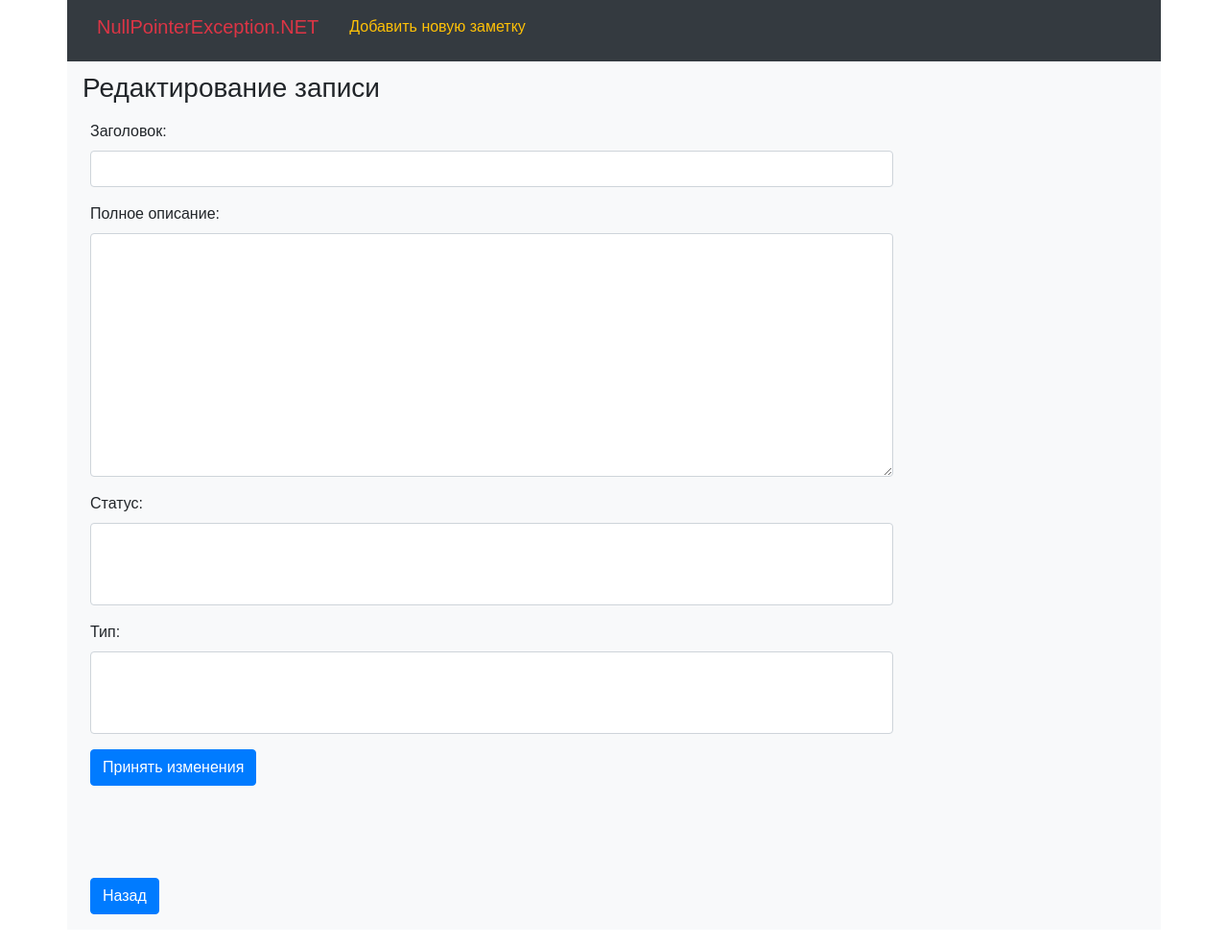
After one commit to Rashid-ad-din/homework_70_rashid_gulamov, a Django app: template app/webapp/templates/edit_task.html in a window 1280 px wide. The commit adds this page. Shown: the whole page at 96% size. Run offline with Django 4.2, Linux system fonts and the light colour scheme; the template is opened without the code that fills it: values that come from a table or form of the project are taken from there, others are empty; parts of the project's set-up code (start-up, migrations or seed data) failed here and were passed over; some libraries are stand-ins or nearby versions.

Commit message:
Добавлена операция редактирования задачи с соответствующими шаблоном и вьюшкой.

```diff
--- /dev/null
+++ b/app/webapp/templates/edit_task.html
@@ -0,0 +1,16 @@
+{% extends 'base.html' %}
+
+{% block title %} Редактирование записи {% endblock %}
+
+{% block content %}
+
+    <h3 class="pl-3 pb-2">Редактирование записи</h3>
+
+    <form action="{% url 'edit_task' task.pk %}" method="POST" class="ml-4">
+        {% include 'partial/partial_add_edit.html' with button_text1='Принять изменения' %}
+        <p>
+            <a href="{% url 'show_task' task.pk %}" class="btn btn-primary mb-3">Назад</a>
+        </p>
+    </form>
+
+{% endblock %}
--- a/app/webapp/templates/task.html
+++ b/app/webapp/templates/task.html
@@ -42,7 +42,7 @@
         </table>
         <a class="btn btn-danger mt-2 ml-3 mb-2" href="{% url 'delete_item' task.pk %}">Удалить</a>
         <br>
-        <a class="btn btn-primary mt-2 ml-3 mb-3" href="{% url 'edit_item' task.pk %}">Редактировать задачу</a>
+        <a class="btn btn-primary mt-2 ml-3 mb-3" href="{% url 'edit_task' task.pk %}">Редактировать задачу</a>
         <br>
     {% else %}
         <p class="mt-5 ml-3 fw-bold">Запись не найдена</p>
--- a/app/webapp/urls.py
+++ b/app/webapp/urls.py
@@ -2,14 +2,14 @@ from django.urls import path
 
 from webapp.views.base import HomeView
 from webapp.views.items import item_view, add_view, edit_view, delete_view, items_view, confirm_delete_view
-from webapp.views.tasks import TasksView, TaskView, AddTaskView
+from webapp.views.tasks import TasksView, TaskView, AddTaskView, UpdateView
 
 urlpatterns = [
     path('', TasksView.as_view(), name='show_tasks'),
     path('items/add/', AddTaskView.as_view(), name='add_task'),
     path('items/', TasksView.as_view(), name='show_tasks'),
     path('items/<pk>/', TaskView.as_view(), name='show_task'),
-    path('items/<pk>/edit/', edit_view, name='edit_item'),
+    path('items/<pk>/edit/', UpdateView.as_view(), name='edit_task'),
     path('items/<pk>/delete/', delete_view, name='delete_item'),
     path('items/<pk>/confirm-delete/', confirm_delete_view, name='confirm_delete_item')
 ]
```
Also changed, not shown: app/webapp/views/tasks.py (+23 -0 lines).
